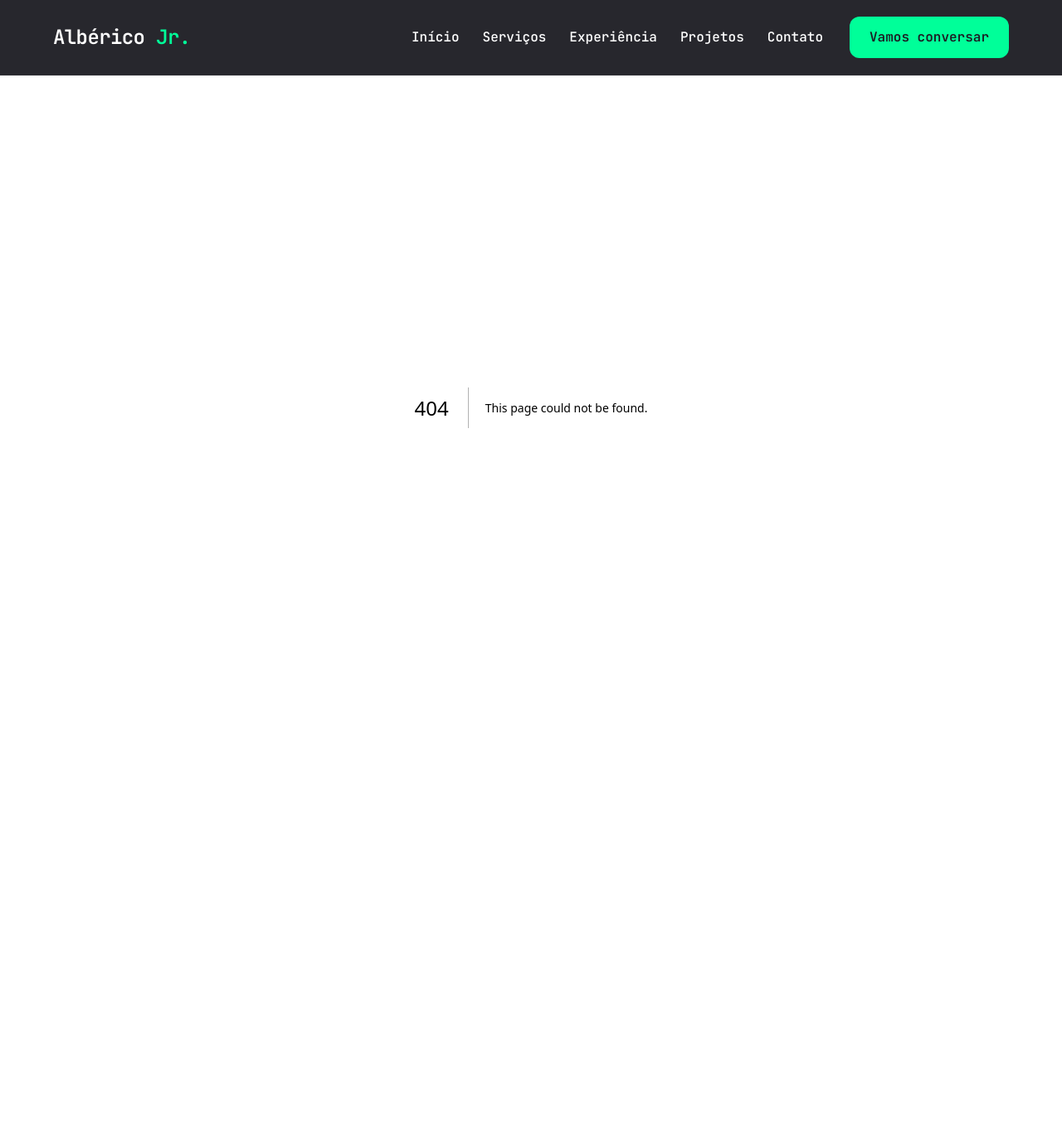
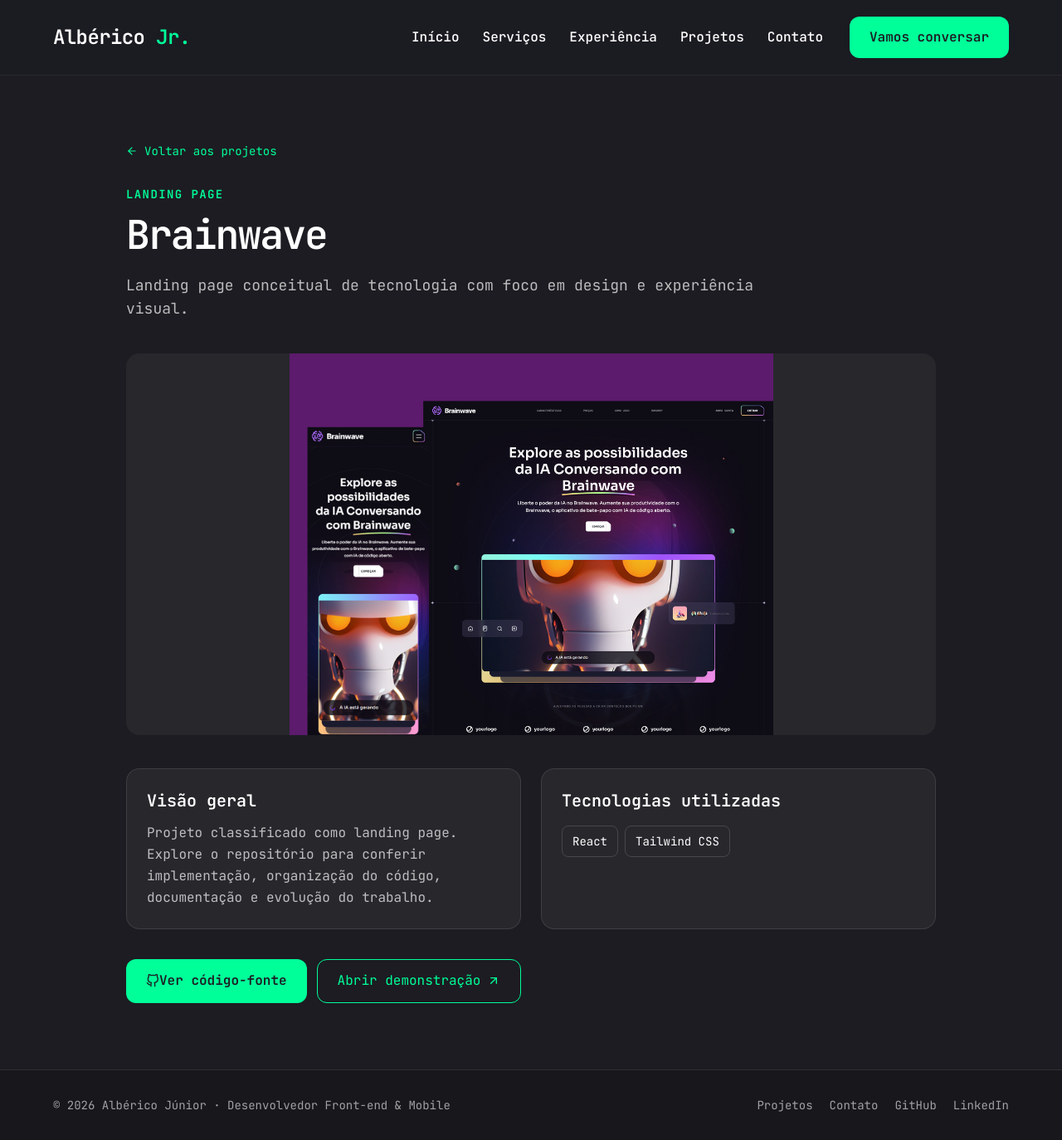
Before and after one commit to AlbericoJr/AlbericoJr-portfolio, a Next.js app: page /work/brainwave in a window 1280 px wide. Before the commit this address had no page. Shown: the whole page at 83% size. Before the commit the page ends 891 px from the top, so only its background shows below. Built offline with nearby package versions, Linux system fonts and the light colour scheme.

Commit message:
feat: add detailed project routes, footer and environment protection

```diff
--- a/app/layout.jsx
+++ b/app/layout.jsx
@@ -1,6 +1,7 @@
 import { JetBrains_Mono } from "next/font/google"
 import "./globals.css"
 import Header from "@/components/Header"
+import Footer from "@/components/Footer"
 import PageTransition from "@/components/PageTransition"
 import StairTransition from "@/components/StairTransition"
 
@@ -30,5 +31,6 @@ export default function RootLayout({ children }) {
     <Header />
     <StairTransition />
     <PageTransition>{children}</PageTransition>
+    <Footer/>
   </body></html>
 }
--- /dev/null
+++ b/app/work/[slug]/page.jsx
@@ -0,0 +1,26 @@
+import Image from "next/image"
+import Link from "next/link"
+import {notFound} from "next/navigation"
+import {projects} from "@/lib/projects.mjs"
+import {FiArrowUpRight,FiGithub,FiArrowLeft} from "react-icons/fi"
+
+export function generateStaticParams(){return projects.map(project=>({slug:project.slug}))}
+export async function generateMetadata({params}){const {slug}=await params;const p=projects.find(item=>item.slug===slug);return p?{title:p.title,description:p.description,alternates:{canonical:"/work/"+slug}}:{title:"Projeto não encontrado"}}
+export default async function ProjectDetail({params}){
+ const {slug}=await params
+ const p=projects.find(item=>item.slug===slug)
+ if(!p)notFound()
+ return <main id="conteudo" className="site-shell max-w-5xl py-14 sm:py-20">
+ <Link href="/work" className="mb-8 inline-flex items-center gap-2 text-sm text-accent hover:underline"><FiArrowLeft aria-hidden="true"/> Voltar aos projetos</Link>
+ <p className="text-sm font-semibold uppercase tracking-widest text-accent">{p.role}</p><h1 className="h2 mt-3">{p.title}</h1><p className="mt-5 max-w-3xl text-lg text-white/70">{p.description}</p>
+ <div className="relative mt-10 flex h-[280px] items-center justify-center overflow-hidden rounded-2xl bg-[#27272c] sm:h-[460px]">{p.image?<Image src={p.image} alt={"Imagem do projeto "+p.title} fill sizes="(max-width:768px) 100vw,960px" className="object-contain"/>:<strong className="text-5xl text-accent">{p.title}</strong>}</div>
+ <div className="mt-10 grid gap-6 md:grid-cols-2">
+  <section className="site-card p-6"><h2 className="text-xl font-semibold">Visão geral</h2><p className="mt-3 leading-relaxed text-white/70">Projeto classificado como {p.role.toLowerCase()}. Explore o repositório para conferir implementação, organização do código, documentação e evolução do trabalho.</p></section>
+  <section className="site-card p-6"><h2 className="text-xl font-semibold">Tecnologias utilizadas</h2><ul className="mt-4 flex flex-wrap gap-2">{p.stack.map(t=><li key={t} className="rounded-lg border border-white/15 px-3 py-2 text-sm">{t}</li>)}</ul></section>
+ </div>
+ <div className="mt-9 flex flex-wrap gap-3">
+  <a href={p.github} target="_blank" rel="noopener noreferrer" className="site-link"><FiGithub aria-hidden="true"/> Ver código-fonte</a>
+  {p.live&&<a href={p.live} target="_blank" rel="noopener noreferrer" className="inline-flex items-center gap-2 rounded-xl border border-accent px-6 py-3 text-accent hover:bg-accent hover:text-primary">Abrir demonstração <FiArrowUpRight aria-hidden="true"/></a>}
+ </div>
+ </main>
+}
--- a/app/work/page.jsx
+++ b/app/work/page.jsx
@@ -22,6 +22,7 @@ export default function Work(){
       <h2 className="mt-3 text-2xl font-bold">{p.title}</h2><p className="mt-3 flex-1 text-sm leading-7 text-white/65">{p.description}</p>
       <ul aria-label={"Tecnologias do projeto "+p.title} className="mt-5 flex flex-wrap gap-2">{p.stack.map(t=><li key={t} className="rounded bg-white/10 px-2.5 py-1 text-xs text-white/80">{t}</li>)}</ul>
       <div className="mt-6 flex flex-wrap gap-3 border-t border-white/10 pt-5">
+       <a href={"/work/"+p.slug} className="inline-flex items-center rounded-lg border border-accent/60 px-4 py-2 text-sm font-semibold text-accent hover:bg-accent hover:text-primary" aria-label={"Ver detalhes do projeto "+p.title}>Detalhes</a>
        <a href={p.github} target="_blank" rel="noopener noreferrer" className="inline-flex items-center gap-2 rounded-lg border border-white/25 px-4 py-2 text-sm font-semibold hover:border-accent hover:text-accent" aria-label={"Ver código do projeto "+p.title}><FiGithub aria-hidden="true"/> Código</a>
        {p.live&&<a href={p.live} target="_blank" rel="noopener noreferrer" className="inline-flex items-center gap-2 rounded-lg bg-accent px-4 py-2 text-sm font-semibold text-primary hover:bg-accent-hover" aria-label={"Ver demonstração de "+p.title}>Demo <FiArrowUpRight aria-hidden="true"/></a>}
       </div></div>
--- /dev/null
+++ b/components/Footer.jsx
@@ -0,0 +1,2 @@
+import Link from "next/link"
+export default function Footer(){return <footer className="border-t border-white/10 bg-[#17171c] py-8"><div className="site-shell flex flex-col items-center justify-between gap-5 text-center text-sm text-white/60 sm:flex-row sm:text-left"><p>© {new Date().getFullYear()} Albérico Júnior · Desenvolvedor Front-end & Mobile</p><nav aria-label="Links do rodapé" className="flex flex-wrap justify-center gap-5"><Link className="hover:text-accent" href="/work">Projetos</Link><Link className="hover:text-accent" href="/contact">Contato</Link><a href="https://github.com/AlbericoJr" target="_blank" rel="noopener noreferrer" className="hover:text-accent">GitHub</a><a href="https://www.linkedin.com/in/alberico-junior/" target="_blank" rel="noopener noreferrer" className="hover:text-accent">LinkedIn</a></nav></div></footer>}
```
Also changed, not shown: 1 other file (tests, documents, lock files or other folders).
